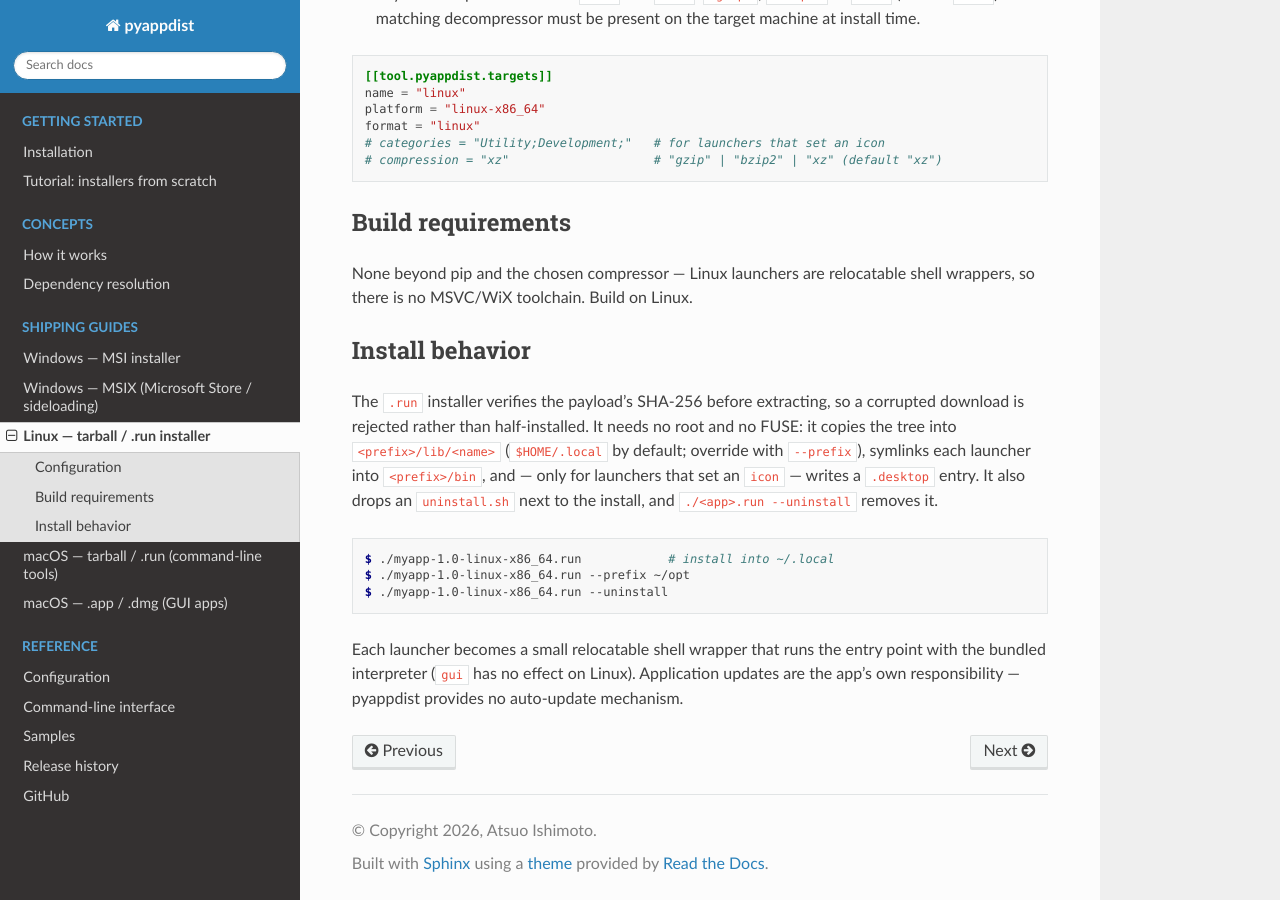
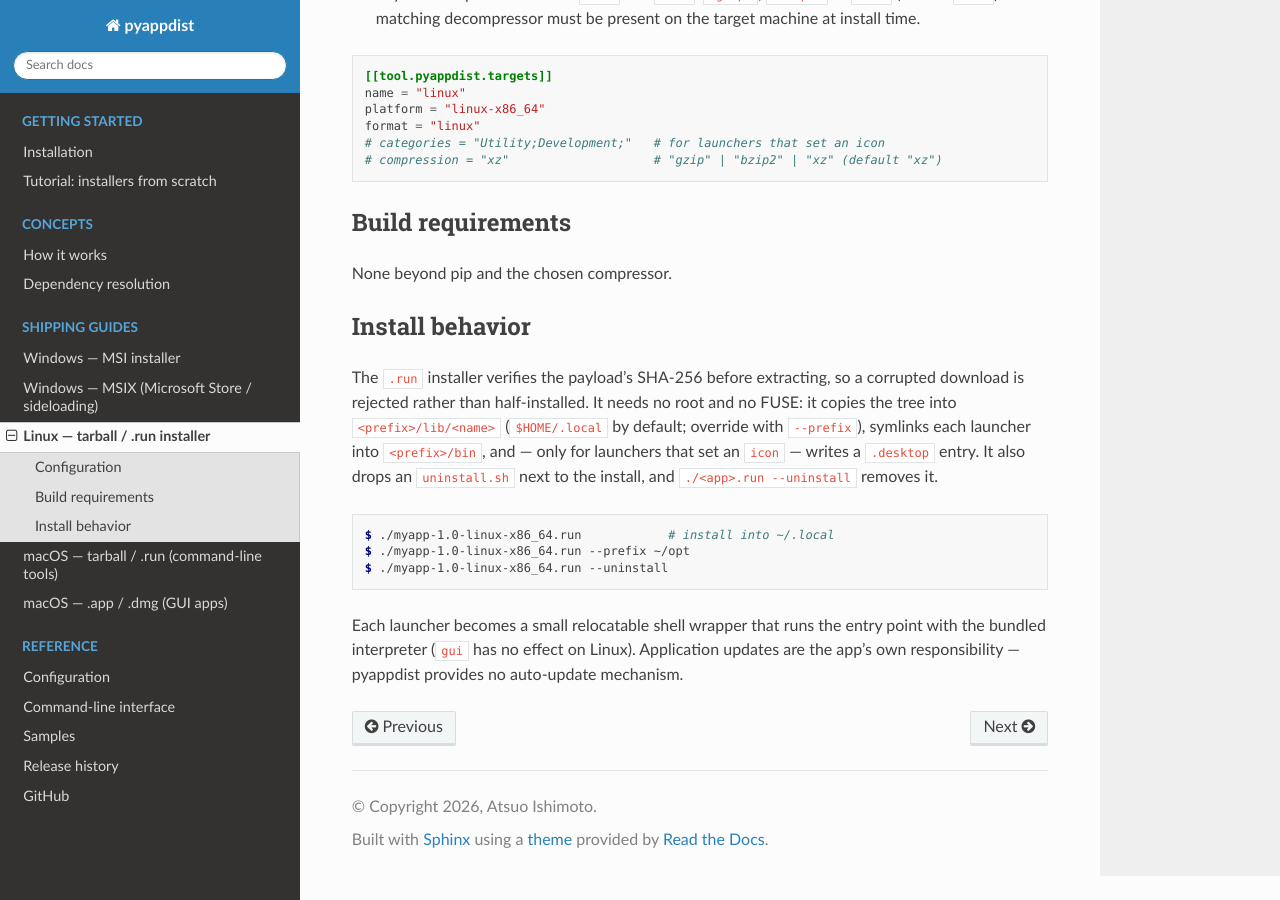
Before and after one commit to atsuoishimoto/pyappdist, a Sphinx documentation site: the page built from docs/platforms/linux.rst, in a window 1280 px wide and 900 px high, scrolled down 629 px. Built offline with Sphinx 7.4.7 and the Read the Docs theme 3.1.0, drawn with Linux system fonts in a browser that asks for light colours.

Commit message:
docs: remove redundant MSVC/WiX toolchain note from Linux/macOS pages

```diff
--- a/docs/platforms/linux.rst
+++ b/docs/platforms/linux.rst
@@ -36,8 +36,7 @@ Configuration
 Build requirements
 ------------------
 
-None beyond pip and the chosen compressor — Linux launchers are relocatable shell
-wrappers, so there is no MSVC/WiX toolchain. Build on Linux.
+None beyond pip and the chosen compressor.
 
 Install behavior
 ----------------
--- a/docs/platforms/macos-run.rst
+++ b/docs/platforms/macos-run.rst
@@ -37,8 +37,7 @@ Configuration
 Build requirements
 ------------------
 
-None beyond pip and the chosen compressor — macOS launchers are relocatable shell
-wrappers (no MSVC/WiX). Build on macOS.
+None beyond pip and the chosen compressor.
 
 Install behavior
 ----------------
```
